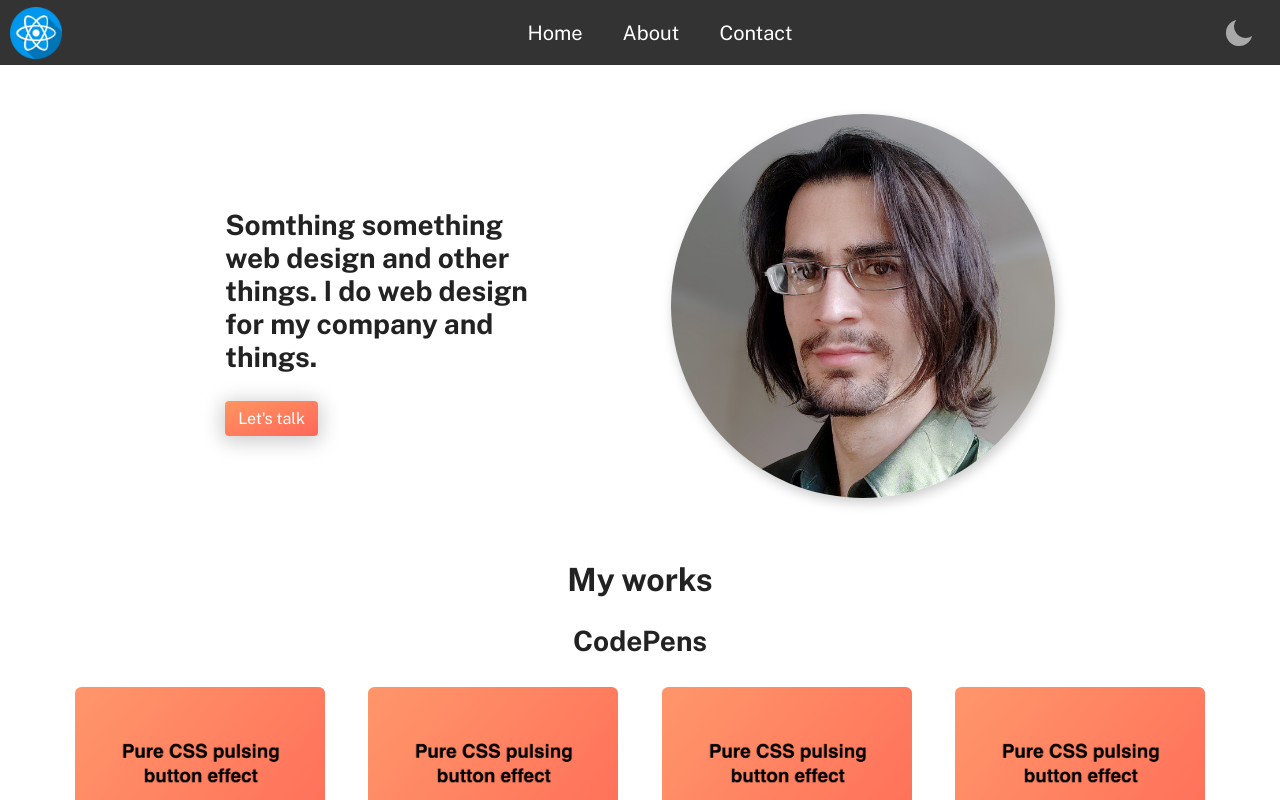
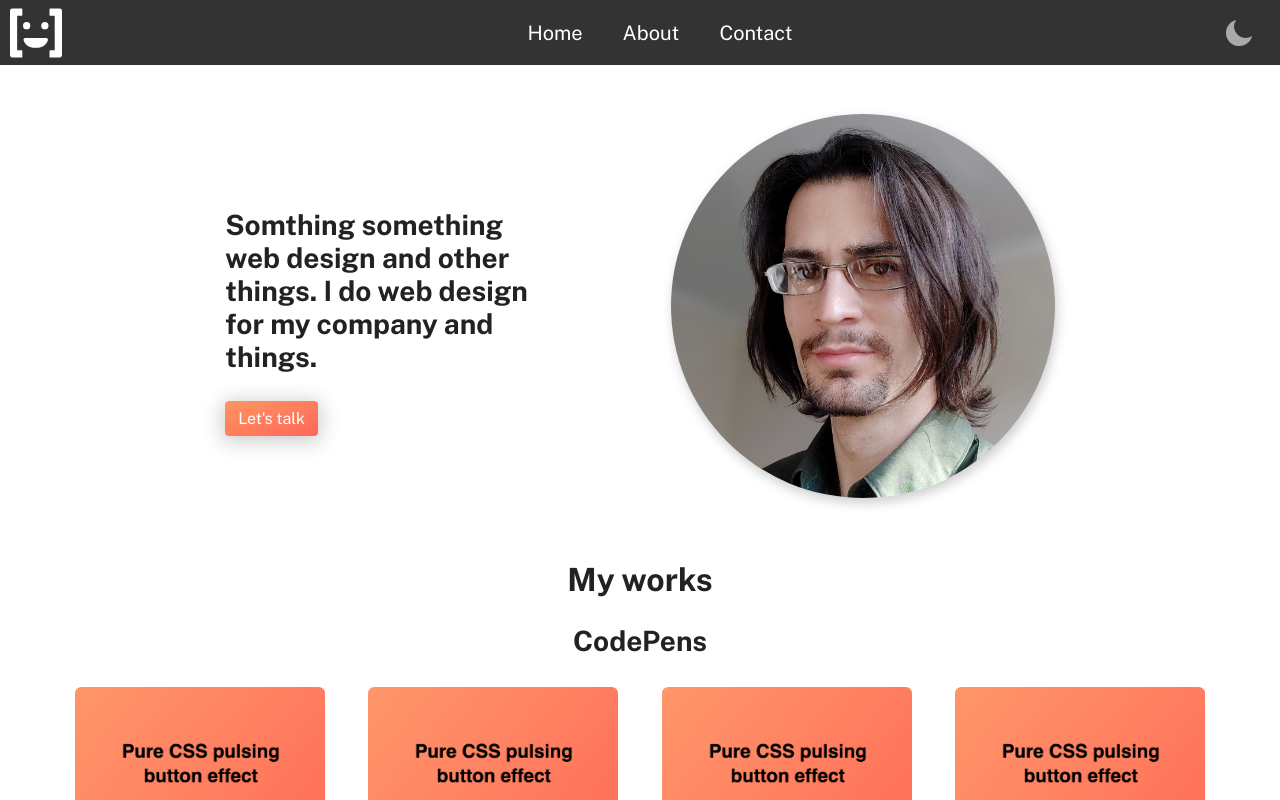
Before and after one commit to BooleanWhale/next-blog, a Next.js app: page / in a window 1280 px wide. Shown: the top 800 px of the page. Built offline with nearby package versions, Linux system fonts and the light colour scheme; a web font is replaced by a local one.

Commit message:
Added & styled temp logo

```diff
--- a/pages/components/Header.js
+++ b/pages/components/Header.js
@@ -2,6 +2,7 @@ import React, {useState} from 'react';
 import Navigation from './smallComponents/Navigation'
 import HamburgerIcon from './svg/IconMenu'
 import DarkModeToggle from './smallComponents/DarkModeToggle';
+import LogoIcon from './svg/LogoIcon';
 
 export default function Header() {
     const [menuActive, setMenuActive] = useState(false);
@@ -9,7 +10,8 @@ export default function Header() {
     return (
         <>
             <header className="header">
-                <img className="site-logo" src='/static/logo.png'/>
+                {/* <img className="site-logo" src='/static/logo.png'/> */}
+                <LogoIcon/>
                 <div className={`menu-container ${menuActive && 'active'}`}>
                     <Navigation/>
                 </div>
--- /dev/null
+++ b/pages/components/svg/LogoIcon.jsx
@@ -0,0 +1,30 @@
+import React, { Component } from 'react'
+
+export default class LogoIcon extends Component {
+	render () {
+		return (<>
+<svg className="site-logo" version={1.0} id="Layer_2" xmlns="http://www.w3.org/2000/svg" xmlnsXlink="http://www.w3.org/1999/xlink" x="0px" y="0px" viewBox="0 0 100 100" style={{enableBackground: 'new 0 0 100 100'}} xmlSpace="preserve">
+  <style type="text/css" dangerouslySetInnerHTML={{__html: "\n\t.st0{fill:#FFFFFF;}\n" }} />
+  <g>
+    <path className="st0" d="M13.72,83V17h8.98c0.57,0,1.02-0.46,1.02-1.02V4.02c0-0.57-0.46-1.02-1.02-1.02H4.27C1.91,3,0,4.91,0,7.27
+		v85.45C0,95.09,1.91,97,4.27,97h18.42c0.57,0,1.02-0.46,1.02-1.02V84.02c0-0.57-0.46-1.02-1.02-1.02H13.72z" />
+  </g>
+  <g>
+    <path className="st0" d="M76,4.02v11.95c0,0.57,0.46,1.02,1.02,1.02H86v66h-8.98C76.46,83,76,83.46,76,84.02v11.95
+		c0,0.57,0.46,1.02,1.02,1.02h18.7c2.36,0,4.27-1.91,4.27-4.27V7.27C100,4.91,98.09,3,95.73,3h-18.7C76.46,3,76,3.46,76,4.02z" />
+  </g>
+  <g>
+    <circle className="st0" cx={32} cy={36} r={7} />
+  </g>
+  <g>
+    <circle className="st0" cx={67} cy={36} r={7} />
+  </g>
+  <g>
+    <path className="st0" d="M49.5,78.6c-17.02,0-21.96-9.66-23.4-15.27c-0.51-1.99,0.99-3.92,3.04-3.92h40.71c2.05,0,3.55,1.93,3.04,3.92
+		C71.46,68.93,66.52,78.6,49.5,78.6z" />
+  </g>
+</svg>
+
+			</>);
+	}
+}
```
